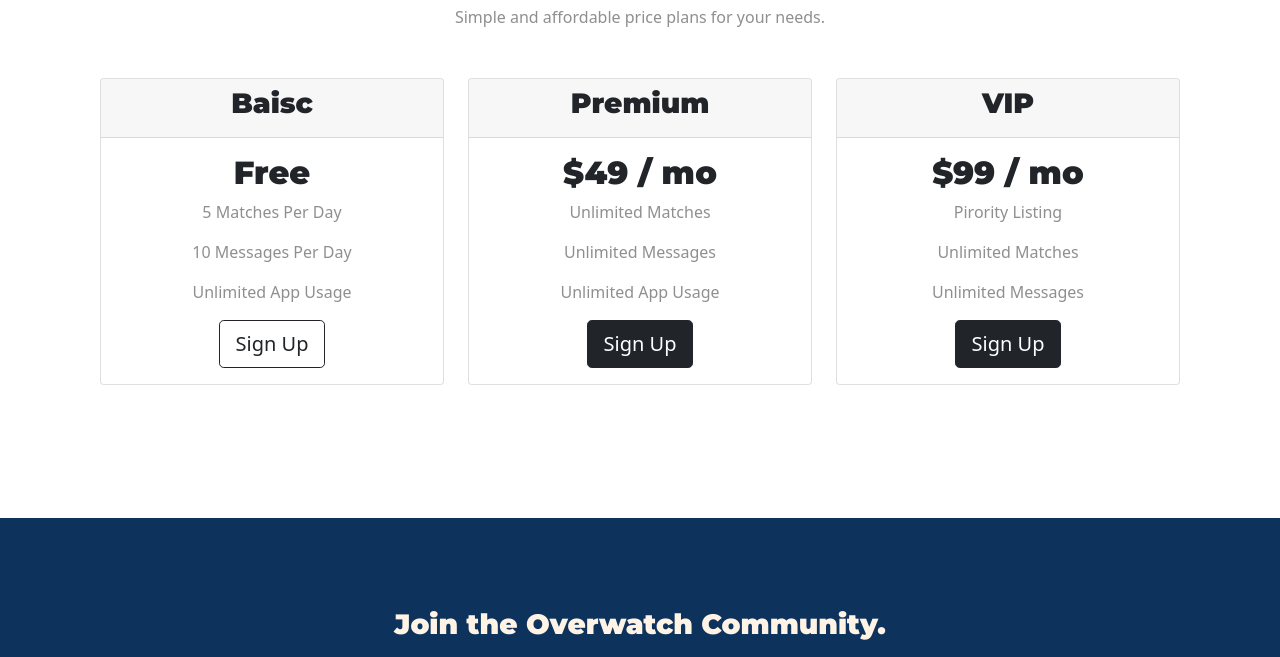
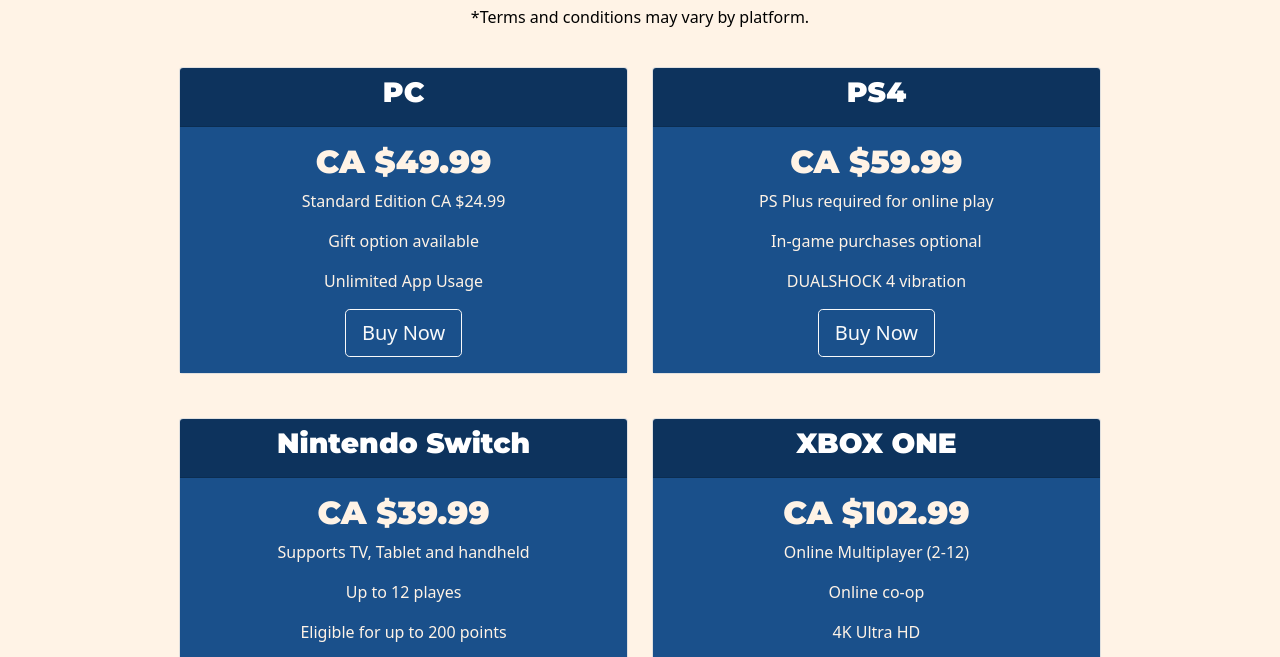
Before and after one commit to gitDisha/OverwatchPage, a plain HTML site: page index.html in a window 1280 px wide. Shown: the part 1824-2481 px from the top of the page. Drawn offline with nearby package versions, Linux system fonts and the light colour scheme.

Commit message:
Added pricing

```diff
--- a/css/styles.css
+++ b/css/styles.css
@@ -3,22 +3,22 @@
   margin: 50px auto 50px 0;
 }
 body {
-    font-family: 'Montserrat', sans-serif;
+  font-family: "Montserrat", sans-serif;
 }
 h1 {
   /* font-family: 'Ubuntu', sans-serif; */
-    font-family: 'Montserrat', sans-serif;
+  font-family: "Montserrat", sans-serif;
   font-size: 3.5rem;
   line-height: 1.5;
 }
 h2 {
-    font-family: 'Montserrat', sans-serif;
+  font-family: "Montserrat", sans-serif;
   font-size: 2rem;
   line-height: 1.5;
 }
 h3 {
   font-size: 1.5rem;
-    font-family: 'Montserrat', sans-serif;
+  font-family: "Montserrat", sans-serif;
 }
 p {
   color: #8f8f8f;
@@ -26,19 +26,19 @@ p {
 /****************************NAV SELECTOR****************************/
 
 .navbar {
-    padding-bottom: 0 0 4.5rem ;
+  padding-bottom: 0 0 4.5rem;
 }
 .navbar-brand {
-    font-family: 'Ubuntu', sans-serif;
+  font-family: "Ubuntu", sans-serif;
   font-size: 2.5rem;
   font-weight: bold;
 }
 .nav-item {
-    padding: 0 18px 0 18px ;
+  padding: 0 18px 0 18px;
 }
 .nav-link {
   font-size: 1.2rem;
-    font-family: 'Montserrat-light', sans-serif;
+  font-family: "Montserrat-light", sans-serif;
 }
 /****************************TITLE SECTION****************************/
 #title {
@@ -48,7 +48,7 @@ p {
   color: white;
 }
 .title-image {
-    width:450px;
+  width: 450px;
   /* left: 55%; */
   /* bottom: 8%; */
   /* transform: rotate(25deg); */
@@ -60,6 +60,10 @@ p {
 .downloadButton {
   margin: 5% 3% 5% 0;
 }
+
+/* .downloadIcon{
+    color: black;
+} */
 /****************************FEATURE SECTION****************************/
 #features {
   padding: 7% 15%;
@@ -87,7 +91,6 @@ p {
   text-align: center;
   background-color: #1a508b;
   color: #fff3e6;
-
 }
 .testimonial-image {
   width: 10%;
@@ -110,11 +113,31 @@ p {
 #pricing {
   padding: 100px;
   text-align: center;
+  background-color: #fff3e6;
 }
 .pricing-column {
-    padding: 3% 2%;
+  padding: 2% 2%;
 }
-
+#pricing .card-header {
+  background-color: #0d335d;
+  color: white;
+}
+#pricing .card-body {
+  background-color: #1a508b;
+  color: #fff3e6;
+}
+#pricing p {
+  color: #fff3e6;
+}
+.marginRight {
+  margin: auto auto auto 15%;
+}
+.marginLeft {
+  margin: auto 15% auto auto;
+}
+#pricing #priceTerms {
+  color: black;
+}
 /****************************CTA SECTION****************************/
 #cta {
   background-color: #0d335d;
@@ -132,12 +155,10 @@ p {
 .footer-icon {
   margin: 20px 10px;
   color: black;
-    text-decoration:none;
-
+  text-decoration: none;
 }
 /****************************MOBILE SECTION****************************/
 @media (max-width: 1028px) {
-
   #title {
     text-align: center;
   }
@@ -146,7 +167,6 @@ p {
     position: static;
     /* transform: rotate(0); */
     /* margin-right: 15%; */
-
   }
 }
 
@@ -155,15 +175,14 @@ p {
   display: inline-block;
 }
 
-.hoverText:hover .hover{
+.hoverText:hover .hover {
   visibility: visible;
-
 }
 
-.hover{
+.hover {
   visibility: hidden;
   width: 140px;
-  background-color: black;
+  background-color: rgba(7, 7, 7, 0.753);
   color: #fff;
   text-align: center;
   padding: 5px 0;
@@ -174,5 +193,4 @@ p {
   z-index: 1;
   top: -5px;
   left: 105%;
-
 }
--- a/index.html
+++ b/index.html
@@ -49,7 +49,7 @@
               <a class="nav-link" href="#footer">Contact</a>
             </li>
             <li class="nav-item">
-              <a class="nav-link" href="#pricing">News</a>
+              <a class="nav-link" href="#pricing">Pricing</a>
             </li>
             <li class="nav-item">
               <a class="nav-link" href="#cta">Download</a>
@@ -66,7 +66,7 @@
           <a type="button" href="https://newsletter-disha.herokuapp.com/" class="btn btn-dark btn-lg downloadButton">
             <i class="fab fa-apple"></i> Subscribe
           </a>
-          <a type="button" href="https://blog44.herokuapp.com/"  class="btn btn-outline-light btn-lg downloadButton">
+          <a type="button" href="https://blog44.herokuapp.com/" class="btn btn-outline-light btn-lg downloadButton">
             <i class="fab fa-google-play"></i> Developers Blog
           </a>
         </div>
@@ -148,65 +148,89 @@
 
   <section id="pricing">
 
-    <h2>A Plan for for everyone</h2>
-    <p>Simple and affordable price plans for your needs.</p>
+    <h2>A Price for for Every Platform</h2>
+    <p id="priceTerms">*Terms and conditions may vary by platform.</p>
 
     <div class="row">
-      <div class="col-lg-4 col-md-6 pricing-column">
-        <div class="card">
-          <div class="card-header">
-            <h3>Baisc</h3>
+      <div class="col-lg-6 pricing-column">
+        <div class="card marginRight">
+          <div class="card-header blue">
+            <h3>PC</h3>
           </div>
           <div class="card-body">
-            <h2>Free</h2>
-            <p>5 Matches Per Day</p>
-            <p>10 Messages Per Day</p>
+            <h2>CA $49.99</h2>
+            <p>Standard Edition CA $24.99 </p>
+            <p>Gift option available</p>
             <p>Unlimited App Usage</p>
-            <button class="btn btn-outline-dark btn-lg btn-block " type="button">Sign Up</button>
+            <a href="https://us.shop.battle.net/en-us/product/overwatch?blzcmp=ow_buy_header"
+              class="btn btn-outline-light btn-lg btn-block" type="button">Buy Now</a>
           </div>
         </div>
       </div>
 
-      <div class="col-lg-4 col-md-6 pricing-column">
-        <div class="card">
+      <div class="col-lg-6 pricing-column">
+        <div class="card marginLeft">
           <div class="card-header">
-            <h3>Premium</h3>
+            <h3>PS4</h3>
           </div>
           <div class="card-body">
-            <h2>$49 / mo</h2>
-            <p>Unlimited Matches</p>
-            <p>Unlimited Messages</p>
-            <p>Unlimited App Usage</p>
-            <button class="btn btn-dark btn-lg btn-block" type="button">Sign Up</button>
+            <h2>CA $59.99</h2>
+            <p>PS Plus required for online play</p>
+            <p>In-game purchases optional</p>
+            <p>DUALSHOCK 4 vibration</p>
+            <a href="https://store.playstation.com/en-us/product/UP0002-CUSA01842_00-OWLEGENDARY00000"
+              class="btn btn-outline-light btn-lg btn-block " type="button">Buy Now</a>
+          </div>
+        </div>
+      </div>
+      <div class="col-lg-6 pricing-column">
+        <div class="card marginRight">
+          <div class="card-header">
+            <h3>Nintendo Switch</h3>
+          </div>
+          <div class="card-body">
+            <h2>CA $39.99</h2>
+            <p>Supports TV, Tablet and handheld</p>
+            <p>Up to 12 playes</p>
+            <p>Eligible for up to 200 points</p>
+            <!-- <p>Unlimited App Usage</p> -->
+            <a href="https://www.nintendo.com/games/detail/overwatch-legendary-edition-switch/"
+              class="btn btn-outline-light btn-lg btn-block " type="button">Buy Now</a>
+          </div>
+        </div>
+      </div>
+      <div class="col-lg-6 pricing-column">
+        <div class="card marginLeft">
+          <div class="card-header">
+            <h3>XBOX ONE</h3>
+          </div>
+          <div class="card-body">
+            <h2>CA $102.99</h2>
+            <p>Online Multiplayer (2-12)</p>
+            <p>Online co-op</p>
+            <p>4K Ultra HD</p>
+            <!-- <p>Unlimited App Usage</p> -->
+            <a href="https://www.microsoft.com/en-ca/p/overwatch-legendary-edition/9p2q994zwb64?rtc=1"
+              class="btn btn-outline-light btn-lg btn-block " type="button">Buy Now</a>
           </div>
         </div>
       </div>
 
-      <div class="col-lg-4 pricing-column">
-        <div class="card">
-          <div class="card-header">
-            <h3>VIP</h3>
-          </div>
-          <div class="card-body">
-            <h2>$99 / mo</h2>
-            <p>Pirority Listing</p>
-            <p>Unlimited Matches</p>
-            <p>Unlimited Messages</p>
-            <!-- <p>Unlimited App Usage</p> -->
-            <button class="btn btn-dark btn-lg btn-block" type="button">Sign Up</button>
-          </div>
-        </div>
-      </div>
     </div>
   </section>
 
-  <!-- Call to Action -->
+
+  <!-- Download -->
 
   <section id="cta">
     <h3>Join the Overwatch Community.</h3>
-    <a href="https://playoverwatch.com/en-us/" class="btn btn-lg btn-dark downloadButton" type="button"> <i class="fab fa-apple"></i> Download</a>
-    <button class="btn btn-lg btn-light downloadButton" type="button"> <i class="fab fa-google-play"></i>
-      Download</button>
+    <a href="https://playoverwatch.com/en-us/" class="btn btn-lg btn-dark downloadButton" type="button">
+      <i class="far fa-arrow-alt-circle-down"></i>
+      Overwatch
+    </a>
+    <a href="https://www.blizzard.com/en-us/apps/battle.net/desktop" class="btn btn-lg btn-light downloadButton"
+      type="button"> <i class="fas fa-rocket"></i>
+      Blizzard </a>
   </section>
 
   <!-- Footer -->
@@ -216,9 +240,9 @@
     <a href="https://www.linkedin.com/in/disha21/" class="fab fa-linkedin-in footer-icon">
     </a>
     <a href="https://github.com/gitDisha" class="fab fa-github footer-icon"></a>
-     <div class="hoverText far fa-envelope footer-icon">
+    <div class="hoverText far fa-envelope footer-icon">
       <i class="hover">dnath@uoguelph.ca</i>
-     </div>
+    </div>
     <p>© 2020-2021 DishaSingh</p>
   </footer>
 </body>
```
Also changed, not shown: images/iphone6.jpg (deleted), images/iphone6.png (deleted), 1 other file. Lines whose indentation alone changed are shown as unchanged.
